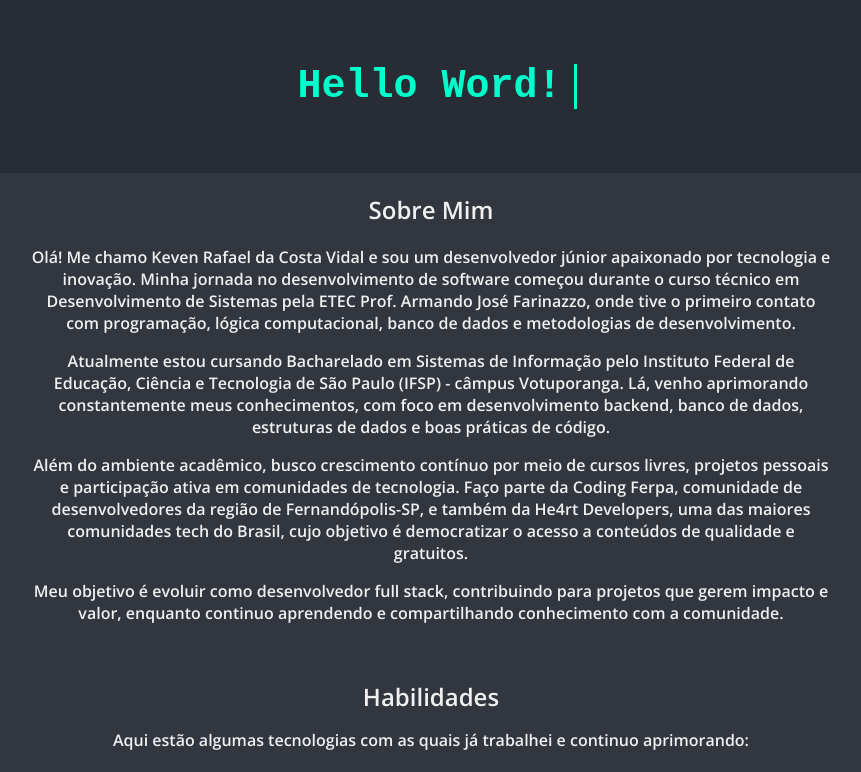
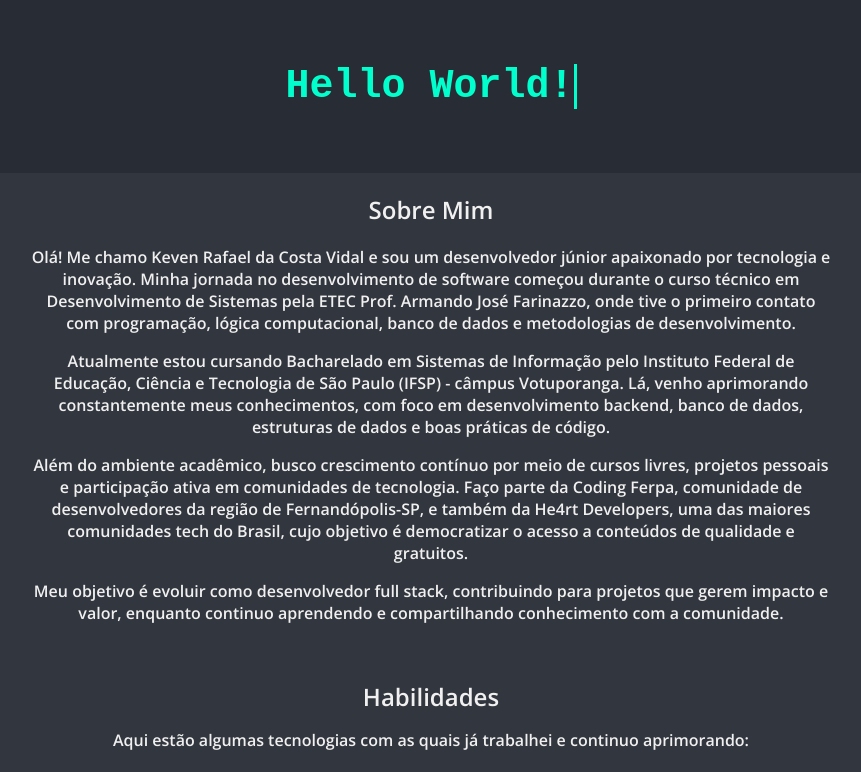
Before and after one commit to KevenRafael1/p, a plain HTML site: page index.html in a window 1280 px wide. Shown: the top 772 px of the page, without its empty margins (209-1070 px from the left). Drawn offline with nearby package versions, Linux system fonts and the light colour scheme.

Commit message:
correção

```diff
--- a/index.html
+++ b/index.html
@@ -62,7 +62,7 @@
   </footer>
   <script>
  const element = document.getElementById("typewriter");
-const texts = ["Hello Word!", "Sou o Keven"];
+const texts = ["Hello World!", "Sou o Keven"];
 let textIndex = 0;
 let charIndex = 0;
 let isDeleting = false;
```
